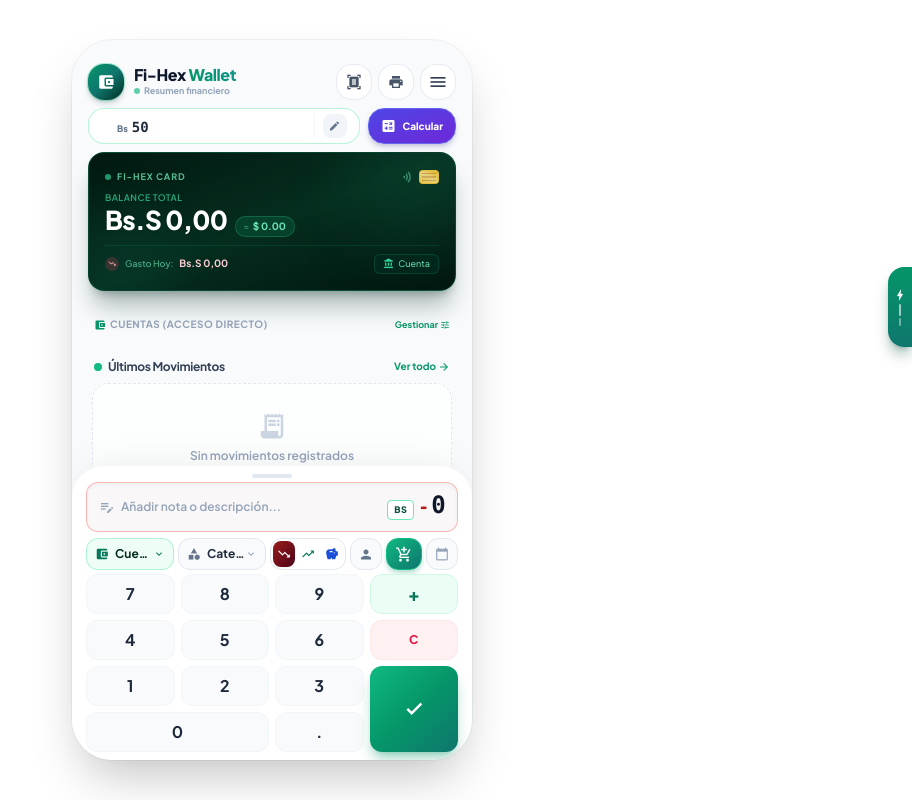
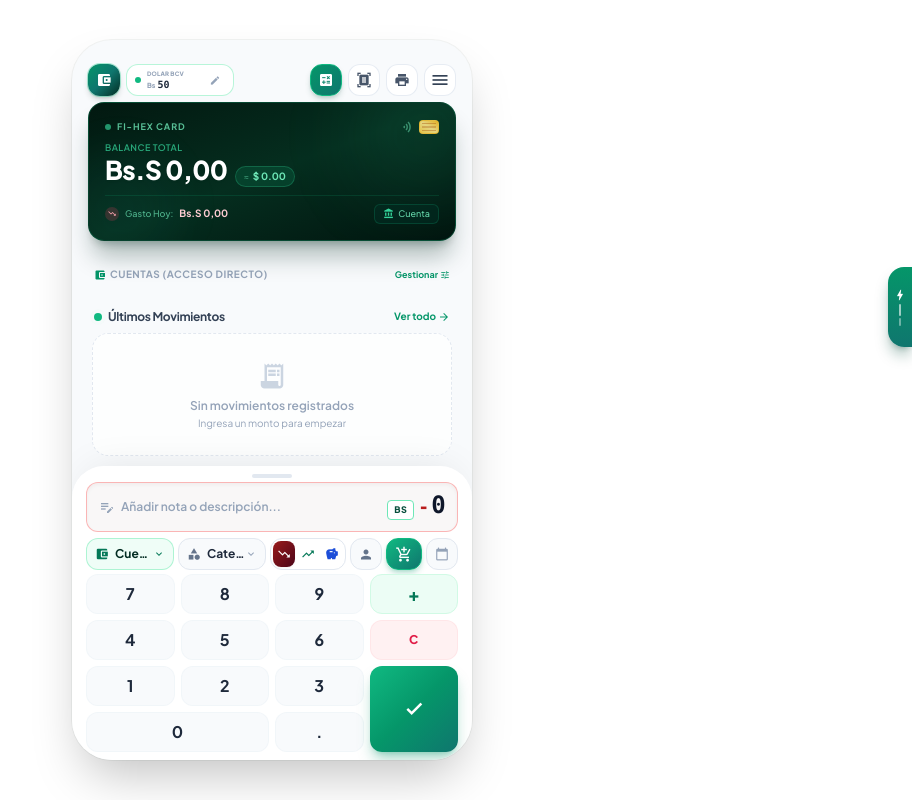
Before and after one commit to Anthcent/finanzahex, a CodeIgniter 4 app: the page made by app/Views/tracker/index.php in a window 1280 px wide. Shown: the whole page, without its empty margins (368-1280 px from the left). Run offline with PHP 8.4 and a stand-in for CodeIgniter, Linux system fonts and the light colour scheme; the template is opened without the code that fills it, so the values that code supplies are empty; some libraries are stand-ins or nearby versions.

Commit message:
style: compact homepage financial header

```diff
--- a/app/Views/tracker/index.php
+++ b/app/Views/tracker/index.php
@@ -58,85 +58,57 @@
 
         <!-- Header Area (Executive Fintech Top Nav) -->
         <div class="flex-none pt-2.5 px-4 pb-2 z-50 relative lg:pt-6">
-            <div class="mb-2 transition-all duration-300" :class="compactLevel > 0 ? 'mb-1.5' : 'mb-2'">
-                <div class="flex justify-between items-center gap-2">
-
-                <!-- Brand / Logo & Title -->
-                <div class="flex items-center gap-2.5 min-w-0" :class="compactLevel > 1 ? 'hidden' : 'flex'">
-                    <!-- Fintech Hexagon Monogram Badge -->
-                    <div class="w-9 h-9 rounded-2xl bg-gradient-to-br from-emerald-600 via-teal-700 to-emerald-950 text-white flex items-center justify-center shadow-md shadow-emerald-950/20 ring-1 ring-emerald-400/40 shrink-0">
-                        <span class="material-icons text-lg">account_balance_wallet</span>
-                    </div>
-
-                    <div class="leading-tight min-w-0">
-                        <h1 class="font-black text-slate-900 tracking-tight leading-none truncate" :class="compactLevel === 1 ? 'text-sm' : 'text-base'">
-                            Fi-Hex <span class="bg-gradient-to-r from-emerald-600 to-teal-600 bg-clip-text text-transparent font-black">Wallet</span>
-                        </h1>
-                        <p class="text-[9px] font-bold text-slate-400 flex items-center gap-1 mt-0.5" x-show="compactLevel === 0">
-                            <span class="w-1.5 h-1.5 rounded-full bg-emerald-500 inline-block animate-pulse"></span>
-                            <span>Resumen financiero</span>
-                        </p>
-                    </div>
-                </div>
-
-                <!-- Ultra Mode Brand (Only visible in Level 2) -->
-                <div class="flex items-center gap-1.5 shrink-0" x-show="compactLevel > 1">
-                    <div class="w-7 h-7 bg-gradient-to-br from-emerald-600 to-teal-800 rounded-xl flex items-center justify-center text-white font-bold text-xs shadow-xs">
-                        <span class="material-icons text-sm">account_balance_wallet</span>
-                    </div>
-                    <span class="font-black text-slate-800 text-xs">Fi-Hex</span>
-                </div>
-
-                <!-- Controls & Actions Toolbar -->
-                <div class="flex items-center gap-1.5 shrink-0">
+            <div class="mb-1.5 transition-all duration-300">
+                <div class="flex items-center gap-1 sm:gap-1.5">
+                    <!-- Compact identity: icon only -->
+                    <div class="w-8 h-8 rounded-xl bg-gradient-to-br from-emerald-600 via-teal-700 to-emerald-950 text-white flex items-center justify-center shadow-md shadow-emerald-950/20 ring-1 ring-emerald-400/40 shrink-0" title="Resumen financiero">
+                        <span class="material-icons text-base">account_balance_wallet</span>
+                    </div>
+
+                    <!-- BCV rate stays in the top row -->
+                    <div class="h-8 w-[92px] sm:w-[108px] min-w-0 flex items-center bg-white/90 border rounded-xl px-2 shadow-xs transition-all"
+                         :class="manualRate ? 'border-amber-300 bg-amber-50/50' : 'border-emerald-200/80'">
+                        <span class="w-1.5 h-1.5 rounded-full shrink-0 mr-1.5" :class="manualRate ? 'bg-amber-500' : 'bg-emerald-500'"></span>
+                        <div class="leading-none min-w-0 flex-1">
+                            <span class="text-[6px] font-black uppercase tracking-wide block truncate" :class="manualRate ? 'text-amber-700' : 'text-slate-400'" x-text="manualRate ? 'USD MANUAL' : 'DÓLAR BCV'"></span>
+                            <div class="flex items-baseline mt-0.5">
+                                <span class="text-[7px] font-black mr-0.5 text-slate-400">Bs</span>
+                                <input type="number" step="0.01" x-model.number="exchangeRate" :disabled="!manualRate"
+                                       class="bg-transparent font-mono font-black text-slate-800 focus:outline-none p-0 border-none h-auto w-full text-[10px]" placeholder="0.00">
+                            </div>
+                        </div>
+                        <button type="button" @click="toggleManualRate()" class="w-5 h-5 ml-0.5 flex items-center justify-center rounded-md shrink-0" :class="manualRate ? 'bg-amber-500 text-white' : 'text-slate-400'" :title="manualRate ? 'Guardar tasa' : 'Editar tasa'">
+                            <span class="material-icons text-[11px]" x-text="manualRate ? 'check' : 'edit'"></span>
+                        </button>
+                    </div>
+
+                    <!-- Controls & Actions Toolbar -->
+                    <div class="flex items-center gap-1 sm:gap-1.5 shrink-0 ml-auto">
+                    <button type="button" @click="openCurrencyCalculator()" class="w-8 h-8 flex items-center justify-center rounded-xl bg-gradient-to-br from-emerald-600 to-teal-700 text-white border border-emerald-500 shadow-md shadow-emerald-900/20 active:scale-95 transition-all" title="Calculadora USD, EUR y Bs">
+                        <span class="material-icons text-base">calculate</span>
+                    </button>
+
                     <!-- Shortcut: OCR Scanner -->
                     <a href="<?= base_url('ocr') ?>"
-                       class="w-9 h-9 flex items-center justify-center bg-white/90 hover:bg-emerald-50 text-slate-600 hover:text-emerald-700 rounded-2xl border border-slate-200/80 hover:border-emerald-300 transition-all shadow-xs active:scale-95 group shrink-0"
+                       class="w-8 h-8 flex items-center justify-center bg-white/90 hover:bg-emerald-50 text-slate-600 hover:text-emerald-700 rounded-xl border border-slate-200/80 hover:border-emerald-300 transition-all shadow-xs active:scale-95 group shrink-0"
                        title="Escanear Facturas (OCR)">
                         <span class="material-icons text-base group-hover:scale-110 transition-transform">document_scanner</span>
                     </a>
 
                     <!-- Shortcut: Printing Tool -->
                     <a href="<?= base_url('printing') ?>"
-                       class="w-9 h-9 flex items-center justify-center bg-white/90 hover:bg-emerald-50 text-slate-600 hover:text-emerald-700 rounded-2xl border border-slate-200/80 hover:border-emerald-300 transition-all shadow-xs active:scale-95 group shrink-0"
+                       class="w-8 h-8 flex items-center justify-center bg-white/90 hover:bg-emerald-50 text-slate-600 hover:text-emerald-700 rounded-xl border border-slate-200/80 hover:border-emerald-300 transition-all shadow-xs active:scale-95 group shrink-0"
                        title="Módulo de Impresiones">
                         <span class="material-icons text-base group-hover:scale-110 transition-transform">print</span>
                     </a>
 
                     <!-- Main Menu Hamburger Button -->
                     <button type="button" @click="showMenu = !showMenu"
-                            class="w-9 h-9 flex items-center justify-center bg-white/90 hover:bg-slate-100 text-slate-700 rounded-2xl border border-slate-200/80 hover:border-slate-300 shadow-xs active:scale-95 transition-all shrink-0"
+                            class="w-8 h-8 flex items-center justify-center bg-white/90 hover:bg-slate-100 text-slate-700 rounded-xl border border-slate-200/80 hover:border-slate-300 shadow-xs active:scale-95 transition-all shrink-0"
                             title="Menú Principal">
                         <span class="material-icons text-xl">menu</span>
                     </button>
-                </div>
-                </div>
-
-                <!-- Dedicated rate row: prevents header controls from overlapping -->
-                <div class="flex items-center gap-2 mt-2">
-                    <div class="h-9 min-w-0 flex-1 flex items-center justify-between bg-white/90 backdrop-blur-md border rounded-2xl px-3 py-1 shadow-xs transition-all"
-                         :class="manualRate ? 'border-amber-300 bg-amber-50/40 ring-1 ring-amber-400/20' : 'border-emerald-200/80 hover:border-emerald-300'">
-                        <div class="flex items-center gap-2 min-w-0">
-                            <span class="w-2 h-2 rounded-full shrink-0" :class="manualRate ? 'bg-amber-500' : (rateUpdated ? 'bg-emerald-400 animate-ping' : 'bg-emerald-500')"></span>
-                            <div class="leading-none min-w-0">
-                                <span class="text-[7.5px] font-black uppercase tracking-wider block" :class="manualRate ? 'text-amber-700' : 'text-slate-500'" x-text="rateUpdated ? 'ACTUALIZADO' : (manualRate ? 'TASA MANUAL USD' : 'DÓLAR BCV')"></span>
-                                <div class="flex items-baseline mt-0.5">
-                                    <span class="text-[9px] font-black mr-1 text-slate-500">Bs</span>
-                                    <input type="number" step="0.01" x-model.number="exchangeRate" :disabled="!manualRate"
-                                           class="bg-transparent font-mono font-black text-slate-800 focus:outline-none p-0 border-none h-auto w-24 text-sm transition-colors"
-                                           :class="{'text-emerald-700': rateUpdated && !manualRate, 'text-amber-900': manualRate}" placeholder="0.00">
-                                </div>
-                            </div>
-                        </div>
-                        <div class="flex items-center gap-1 pl-2 border-l border-slate-100">
-                            <button type="button" @click="fetchRate(); manualRate = false; showMsg('Sincronizando tasa BCV...')" x-show="manualRate" class="w-6 h-6 flex items-center justify-center rounded-lg bg-amber-100 text-amber-700" title="Volver a tasa BCV"><span class="material-icons text-[13px]">sync</span></button>
-                            <button type="button" @click="toggleManualRate()" class="w-6 h-6 flex items-center justify-center rounded-lg transition-colors" :class="manualRate ? 'bg-amber-500 text-white' : 'bg-slate-100 text-slate-500'" :title="manualRate ? 'Guardar tasa' : 'Editar tasa'"><span class="material-icons text-[12px]" x-text="manualRate ? 'check' : 'edit'"></span></button>
-                        </div>
-                    </div>
-                    <button type="button" @click="openCurrencyCalculator()" class="h-9 px-3 rounded-2xl bg-gradient-to-br from-indigo-600 to-violet-700 text-white border border-indigo-500 shadow-md shadow-indigo-900/20 flex items-center gap-1.5 shrink-0 active:scale-95 transition-all" title="Calculadora USD, EUR y Bs">
-                        <span class="material-icons text-base">calculate</span>
-                        <span class="text-[10px] font-black hidden min-[340px]:inline">Calcular</span>
-                    </button>
+                    </div>
                 </div>
             </div>
 
```
